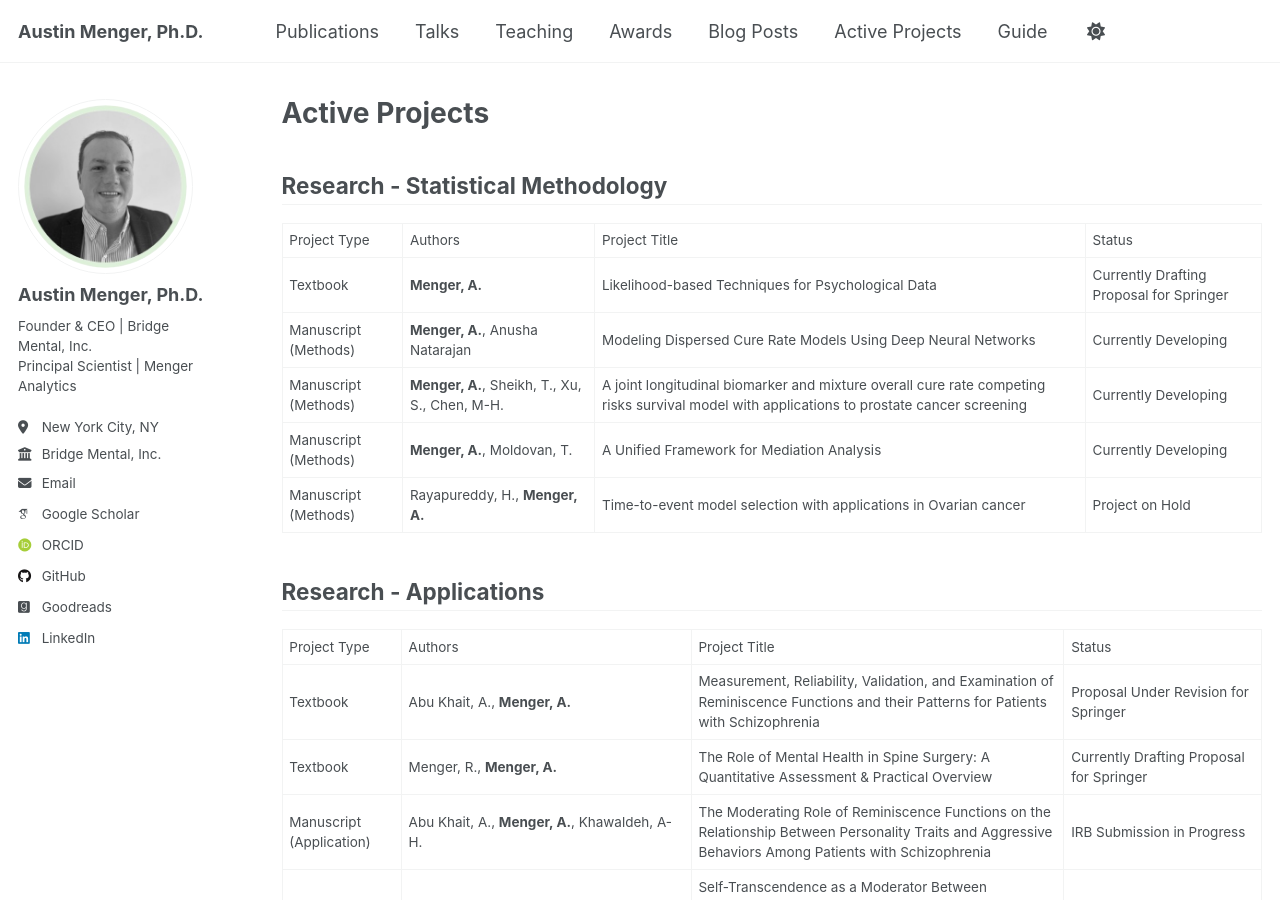
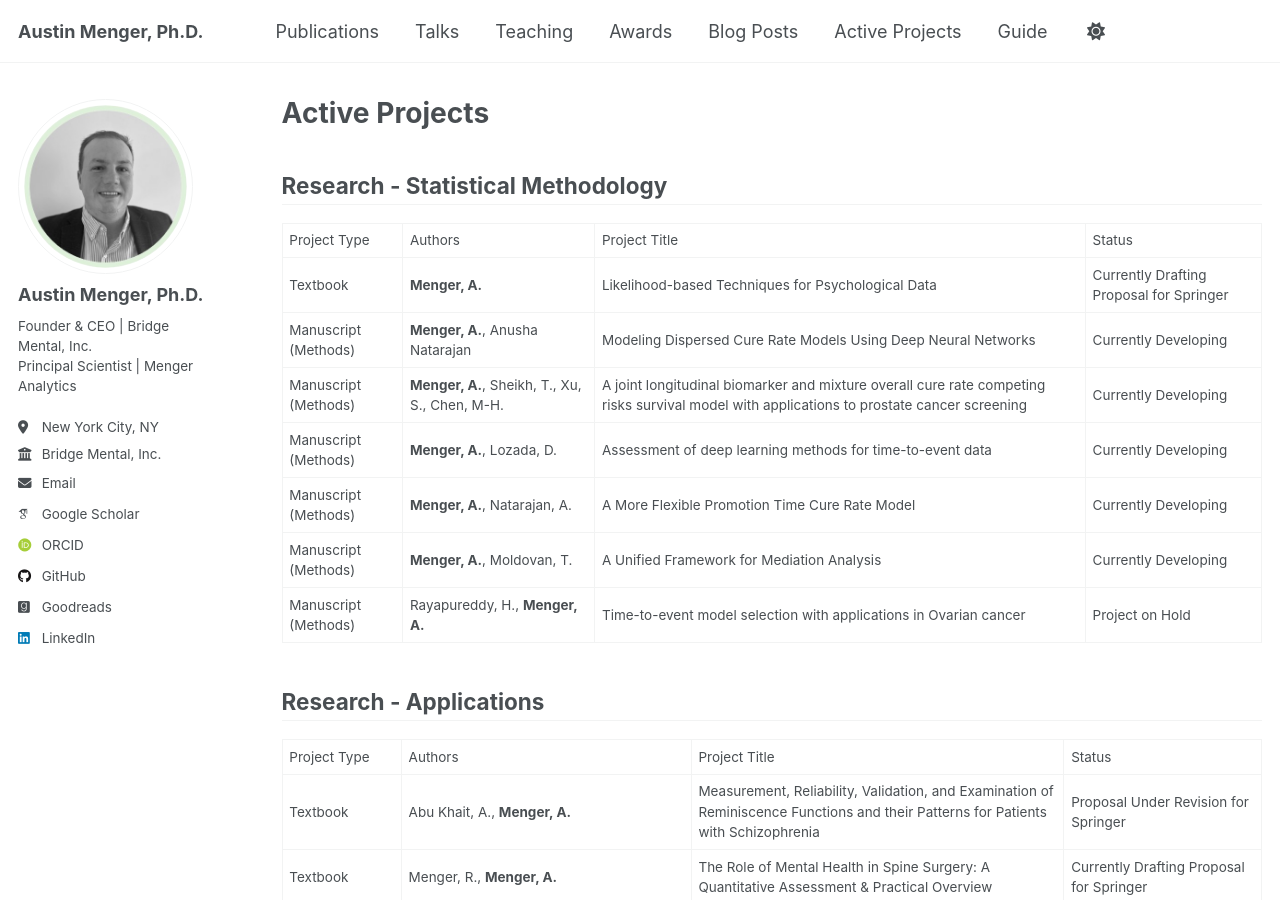
Before and after one commit to austinmenger/austinmenger.github.io, a Jekyll site: the page built from _pages/active_projects.md, in a window 1280 px wide and 900 px high. Built offline with Jekyll 4.4.1, drawn with Linux system fonts in a browser that asks for light colours; some web fonts are replaced.

Commit message:
Update active_projects.md

```diff
--- a/_pages/active_projects.md
+++ b/_pages/active_projects.md
@@ -34,6 +34,18 @@ author_profile: true
   <td>Manuscript (Methods)</td>
   <td><b>Menger, A.</b>, Sheikh, T., Xu, S., Chen, M-H.</td>
   <td>A joint longitudinal biomarker and mixture overall cure rate competing risks survival model with applications to prostate cancer screening</td>
+  <td>Currently Developing</td>
+ </tr>
+ <tr>
+  <td>Manuscript (Methods)</td>
+  <td><b>Menger, A.</b>, Lozada, D.</td>
+  <td>Assessment of deep learning methods for time-to-event data</td>
+  <td>Currently Developing</td>
+ </tr>
+ <tr>
+  <td>Manuscript (Methods)</td>
+  <td><b>Menger, A.</b>, Natarajan, A.</td>
+  <td>A More Flexible Promotion Time Cure Rate Model</td>
   <td>Currently Developing</td>
  </tr>
  <tr>
```
